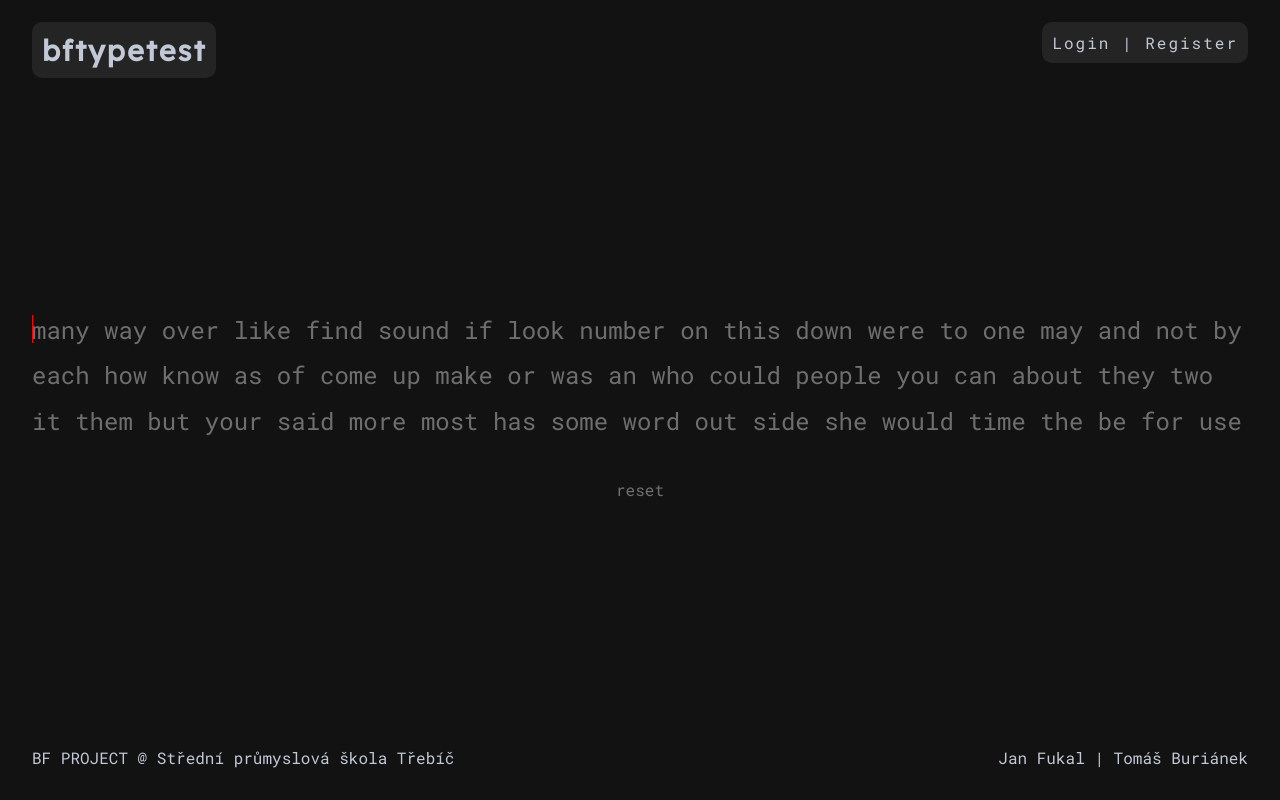
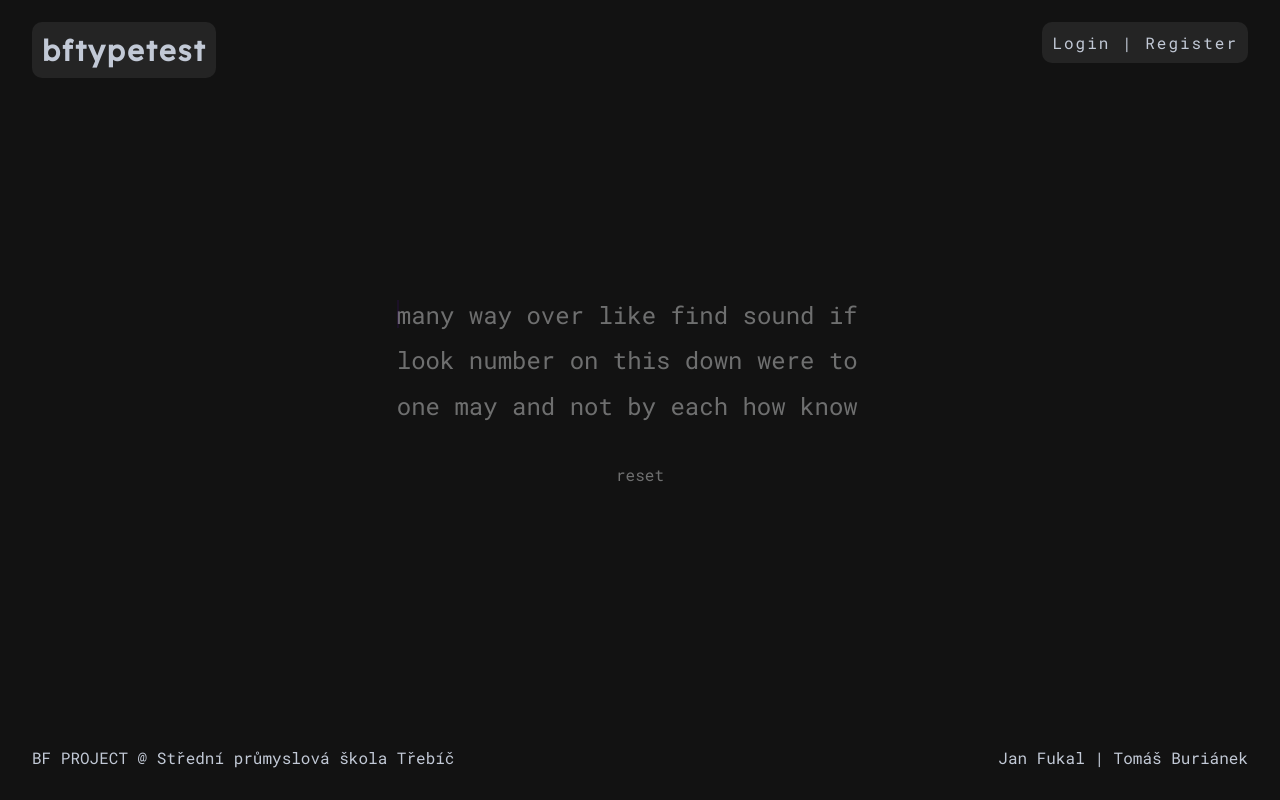
Before and after one commit to janfukal/bftypetest, a SvelteKit app: page / in a window 1280 px wide. Built offline with nearby package versions, Linux system fonts and the light colour scheme.

Commit message:
what trosku reponszinvenjsi verzue

```diff
--- a/package.json
+++ b/package.json
@@ -17,7 +17,7 @@
 		"svelte": "^4.0.5",
 		"svelte-check": "^3.6.0",
 		"tslib": "^2.4.1",
-		"typescript": "^5.0.0",
+		"typescript": "^5.3.2",
 		"vite": "^4.4.2"
 	},
 	"type": "module"
--- a/src/routes/+layout.svelte
+++ b/src/routes/+layout.svelte
@@ -15,6 +15,7 @@
   <main>
     <slot />
   </main>
+
   <footer>
     <span>BF PROJECT @ Střední průmyslová škola Třebíč</span>
     <div>Jan Fukal | Tomáš Buriánek</div>
--- a/src/routes/+page.svelte
+++ b/src/routes/+page.svelte
@@ -238,17 +238,19 @@
   .words {
     --line-height: 1.3em;
     --lines: 3;
-
-    width: 100%;
+    position: relative;
+    width: 40%;
     max-height: calc(var(--line-height) * var(--lines) * 1.42);
     display: flex;
     flex-wrap: wrap;
     gap: 0.6em;
-    position: relative;
     font-size: 1.5rem;
     line-height: var(--line-height);
     overflow: hidden;
     user-select: none;
+    justify-content: left; /* Center horizontally */
+    align-items: center; /* Center vertically */
+    margin: 0 auto; /* Center within its container horizontally */
 
     .letter {
       opacity: 0.4;
@@ -265,12 +267,23 @@
         color: var(--primary);
         opacity: 1;
       }
+
+  @keyframes blink {
+    0%, 50%, 100% {
+        opacity: 1;
+    }
+    25%, 75% {
+    opacity: 0;
+    }
+  }
   .caret {
+    display: block;
     position: absolute;
     height: 1.8rem;
-    top: 0;
-    border-right: 1px solid var(--primary);
-    animation: caret 1s infinite;
+    top: 0; /* Initial position at the top */
+    left: -1px; /* Initial position at the beginning */
+    border-right: 3px solid #6008c4;
+    animation: blink 1.8s infinite;
     transition: all 0.2s ease;
   }
 
@@ -284,7 +297,9 @@
 
     .time {
       position: absolute;
-      top: -48px;
+      top: -40px;
+      left: 50%;
+      transform: translate(-50%, -50%);
       font-size: 1.5rem;
       color: var(--fg-100);
       opacity: 0;
@@ -300,22 +315,37 @@
       display: grid;
       justify-content: center;
       margin-top: 2rem;
+      padding-bottom: 30px;
     }
   }
 
   .results {
+    display: flex;
+    flex-direction: column;
+    align-items: center;
+    justify-content: center;
+
     .title {
+      display: flex;
+    flex-direction: column;
+    align-items: center;
+    justify-content: center;
       font-size: 2rem;
       color: var(--fg-200);
     }
 
     .score {
+      display: flex;
+    flex-direction: column;
+    align-items: center;
+    justify-content: center;
       font-size: 4rem;
       color: var(--primary);
     }
 
     .play {
       margin-top: 1rem;
+      padding-bottom: 30px;
     }
   }
 </style>
```
Also changed, not shown: 1 other file (tests, documents, lock files or other folders).
